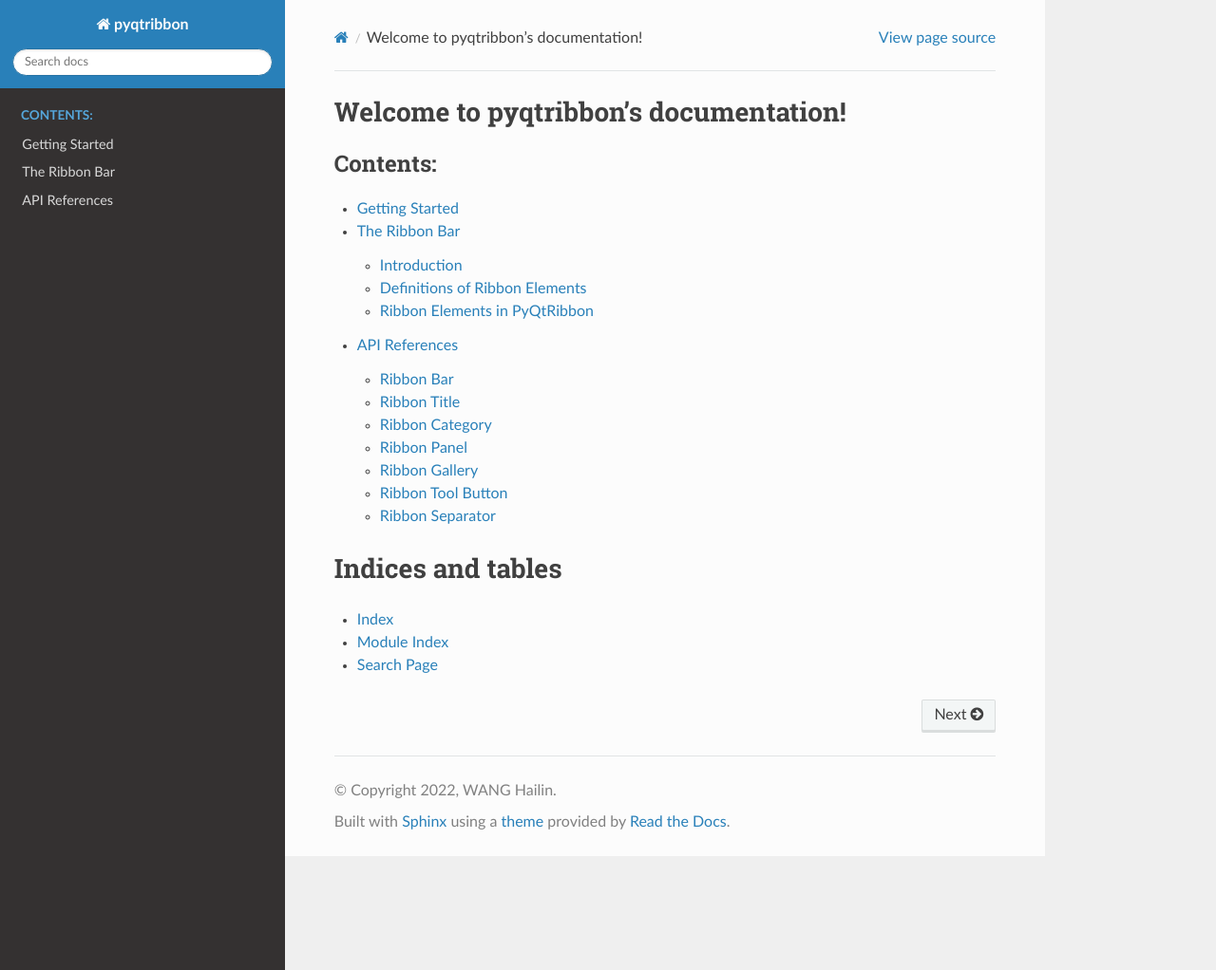
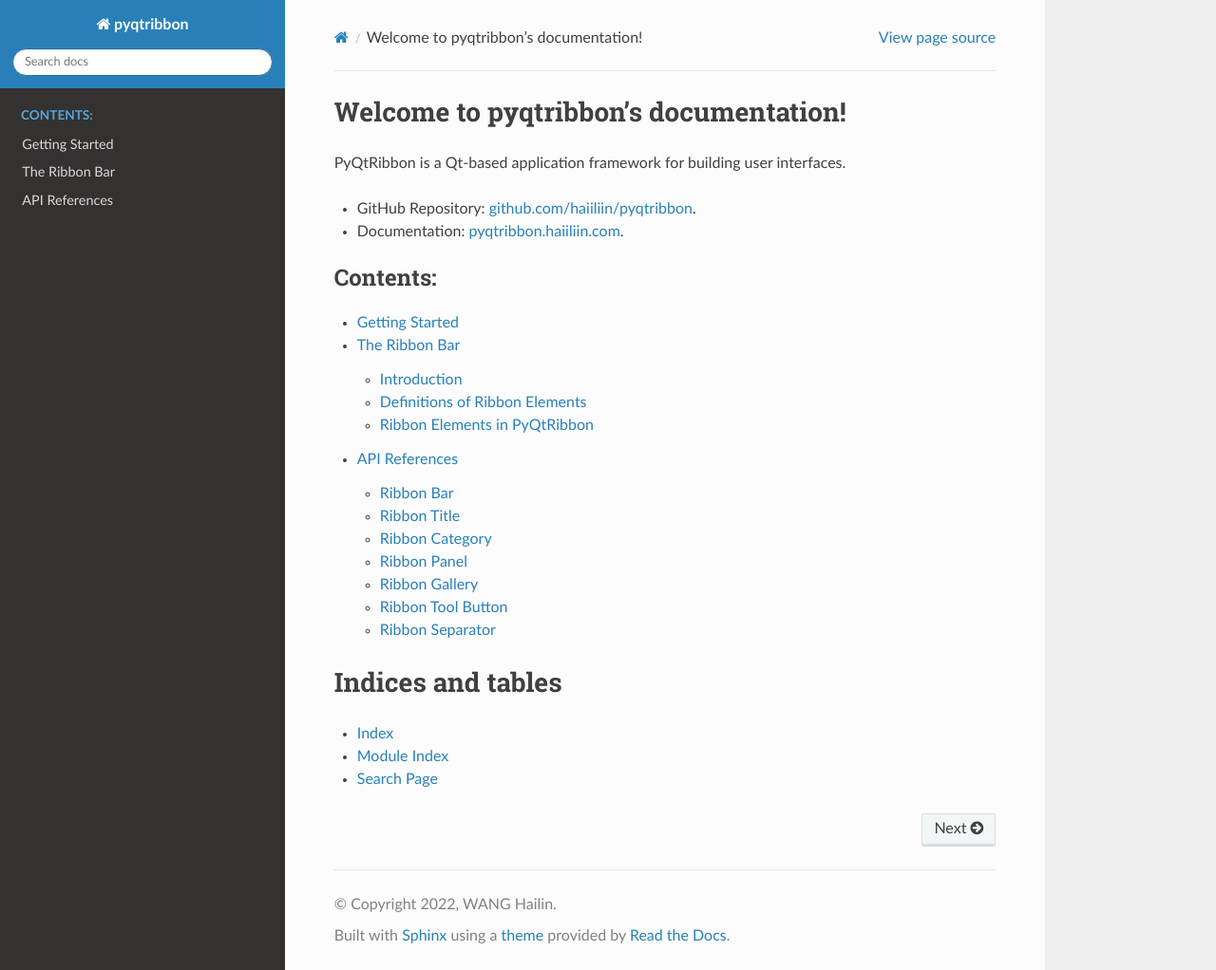
Before and after one commit to haiiliin/pyqtribbon, a Sphinx documentation site: the page built from docs/source/index.rst, in a window 1280 px wide and 1022 px high. Shown: the whole window at 95% size. Built offline with Sphinx 7.4.7 and the Read the Docs theme 2.0.0, drawn with Linux system fonts in a browser that asks for light colours.

Commit message:
Update index.rst

```diff
--- a/docs/source/index.rst
+++ b/docs/source/index.rst
@@ -5,6 +5,11 @@
 
 Welcome to pyqtribbon's documentation!
 ======================================
+
+PyQtRibbon is a Qt-based application framework for building user interfaces.
+
+- GitHub Repository: `github.com/haiiliin/pyqtribbon <https://github.com/haiiliin/pyqtribbon>`_.
+- Documentation: `pyqtribbon.haiiliin.com <https://pyqtribbon.haiiliin.com>`_.
 
 .. toctree::
    :maxdepth: 2
```
